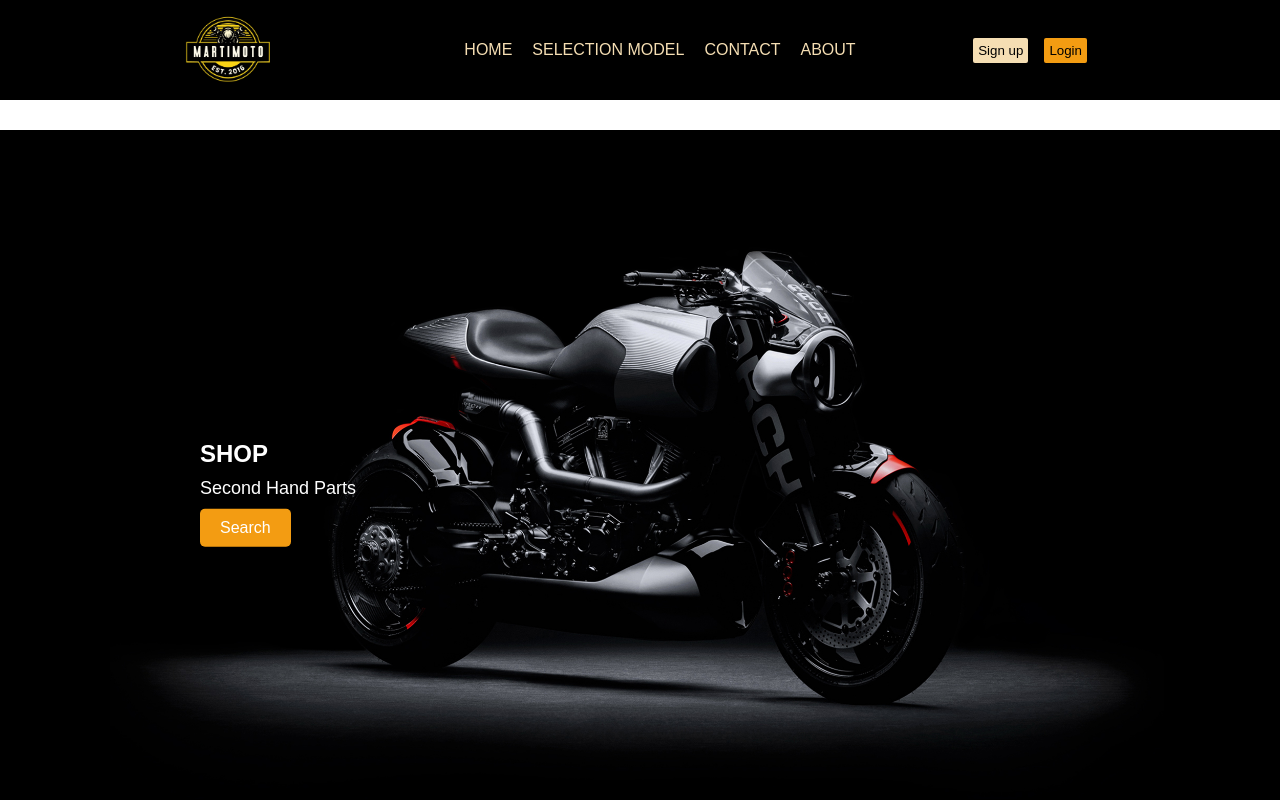
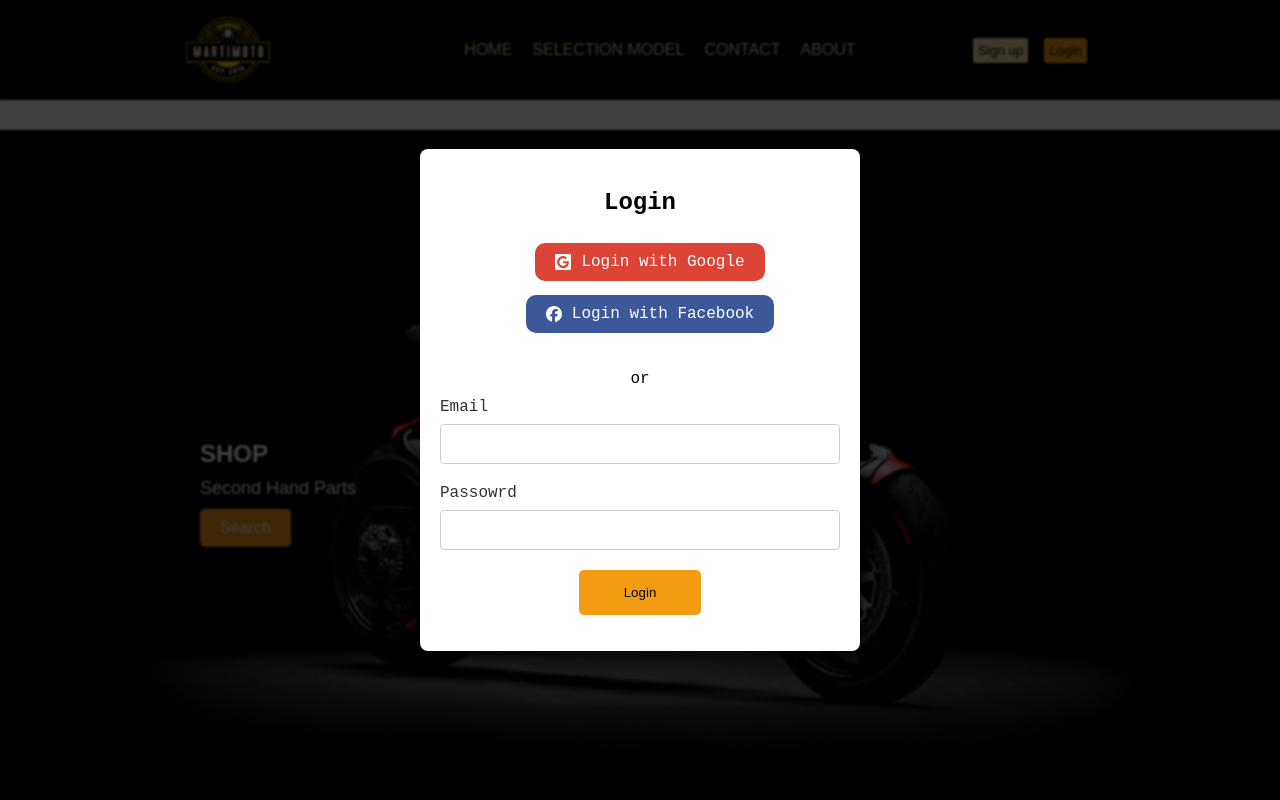
Before and after one commit to dsimplichev/martimoto, a React (Create React App) app: page / in a window 1280 px wide. Both pictures are taken after a click on the button "Login". Shown: the top 800 px of the page. Built offline with nearby package versions, Linux system fonts and the light colour scheme.

Commit message:
Login form done

```diff
--- a/src/pages/login/Login.jsx
+++ b/src/pages/login/Login.jsx
@@ -1,20 +1,35 @@
+import './login.css'
+import React, { useState } from 'react';
 
-
+import { ImGoogle2 } from "react-icons/im";
+import { FaFacebook } from "react-icons/fa6";
 
 
 function Login() {
+    const [formData, setFormData] = useState({
+        email: '',
+        password: '',
+    });
+
+    const onChange = (e) => {
+        setFormData({
+            ...formData,
+            [e.target.name]: e.target.value
+        });
+    };
+
     return (
         <div className="modal__login">
             <div className='login__container'>
                 <div className='login__form'>
-                    <h2 className='login__title'>Вход</h2>
+                    <h2 className='login__title'>Login</h2>
                     <div className='social-login'>
                         <ul className='social__wrap'>
                             <li className='google'>
-                                <a href="#"><ImGoogle2 className='google__icon' />Вход с Google</a>
+                                <a href="#"><ImGoogle2 className='google__icon' />Login with Google</a>
                             </li>
                             <li className='fb'>
-                                <a href="#"><FaFacebook className='facebook__icon' />Вход с Facebook</a>
+                                <a href="#"><FaFacebook className='facebook__icon' />Login with Facebook</a>
                             </li>
                         </ul>
                     </div>
@@ -23,9 +38,9 @@ function Login() {
 
                         <label htmlFor='email'>Email</label>
                         <input type="email" name="email" id="email" />
-                        <label htmlFor='password'>Парола</label>
+                        <label htmlFor='password'>Passowrd</label>
                         <input type="password" name="password" id="password" onChange={onChange} />
-                        <input className='btn__login' type="submit" value="Влез" />
+                        <input className='btn__login' type="submit" value="Login" />
 
                     </form>
                 </div>
--- a/src/pages/login/login.css
+++ b/src/pages/login/login.css
@@ -15,7 +15,6 @@
 .login__container {
     background-color: #ffffff;
     border-radius: 8px;
-    box-shadow: 3px 4px 8px var(--color-primary);
     padding: 20px;
     max-width: 400px;
     width: 100%;
@@ -40,20 +39,16 @@
     align-items: center;
     gap: 1rem;
     padding: 0.6rem 2.5rem;
-    border: 2px solid transparent;
-    border-radius: var(--border-radius-2);
+    border: 5px solid transparent;
     cursor: pointer;
-    background: var(--color-primary);
     color: white;
     text-decoration: none;
     margin: 0 auto;
+    color: black;
+    background-color: #f39c12;
+    border-radius: 5px;
 }
 
-.btn__login:hover {
-    background: transparent;
-    border-color: var(--color-primary);
-    color: var(--color-primary);
-}
 
 .social-login {
     width: 100%;
@@ -114,7 +109,7 @@
     top: 50%;
     width: 40%;
     height: 1px;
-    background: var(--color-primary)
+
 }
 
 .or::before {
@@ -145,8 +140,8 @@ input[type="password"] {
     border-radius: 4px;
     font-family: 'Courier New', Courier, monospace;
     font-size: 16px;
-    border-color: var(--color-primary);
-    color: var(--color-primary);
+
+
 }
 
 .google__icon {
--- a/src/pages/navbar/Nav.jsx
+++ b/src/pages/navbar/Nav.jsx
@@ -3,10 +3,12 @@ import { Link } from 'react-router-dom';
 import logo from '../../assets/logo.png'
 import Register from '../register/Register';
 import { useState } from 'react';
+import Login from '../login/Login';
 
 
 function Nav() {
     const [showRegister, setShowRegister] = useState(false)
+    const [showLogin, setShowLogin] = useState(false);
 
     return (
         <div className="navbar">
@@ -21,11 +23,12 @@ function Nav() {
                 <div className="btn">
                         <>
                             <button className='sign_up' onClick={() => setShowRegister(true)} >Sign up</button>
-                            <button className='login' >Login</button>
+                            <button className='login' onClick={() => setShowLogin(true)}>Login</button>
                         </>
                 </div>
             </div>
             {showRegister && <Register onClose={() => setShowRegister(false)} />}
+            {showLogin && <Login onClose={() => setShowLogin(false)} />}
         </div>
     );
 }
--- a/src/pages/register/register.css
+++ b/src/pages/register/register.css
@@ -10,6 +10,7 @@
     box-shadow: 0 4px 20px rgba(0, 0, 0, 0.5);
     z-index: 10;
     border: solid #f39c12;
+
 }
 
 
```
